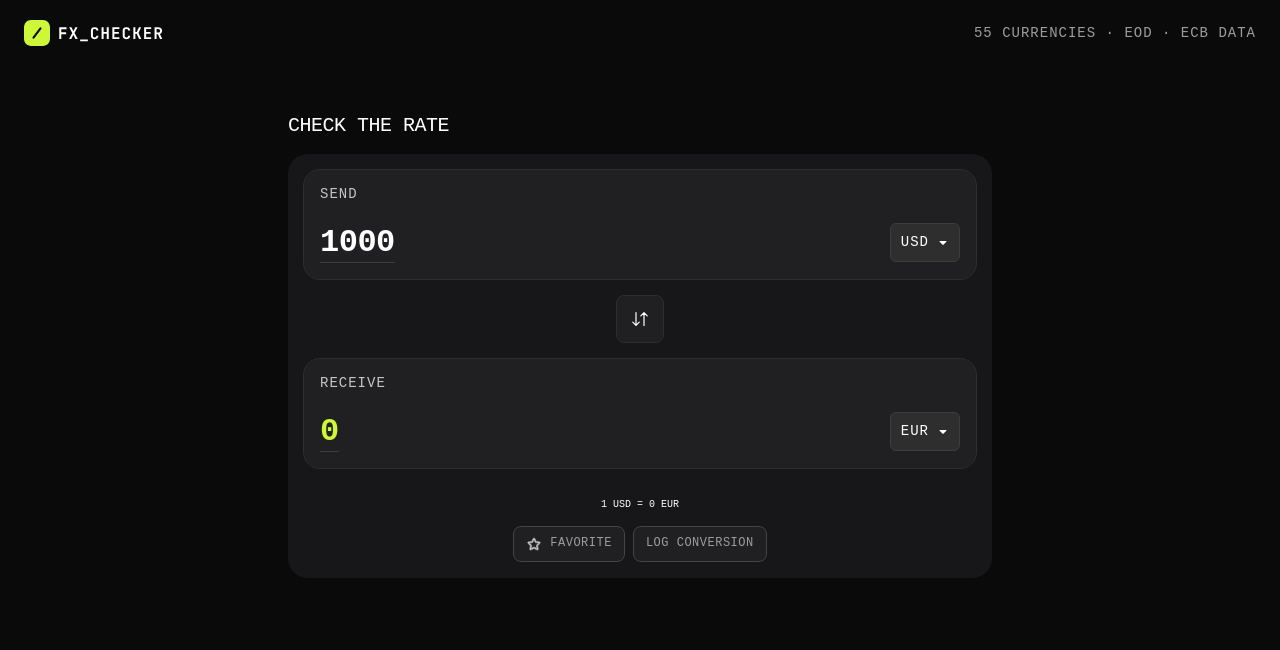
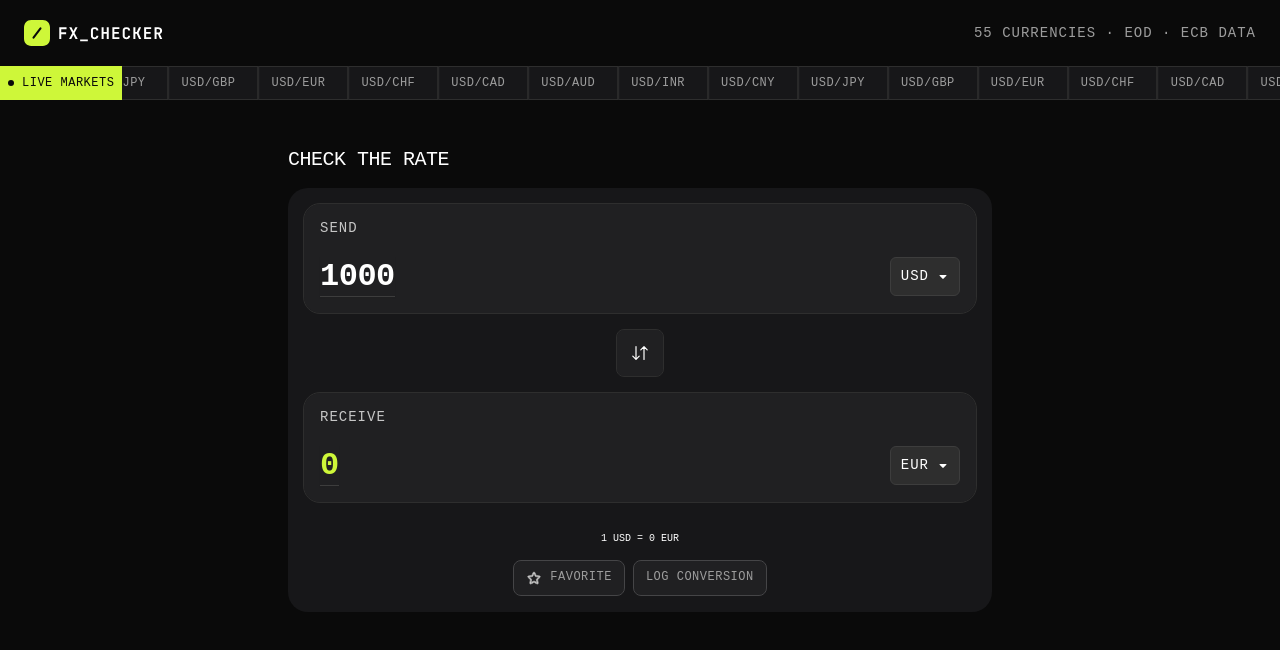
Before and after one commit to Fixito/fx-checker, a React (Vite) app: page / in a window 1280 px wide. Shown: the top 650 px of the page. Built offline with nearby package versions, Linux system fonts and the light colour scheme; no server answers.

Commit message:
feat: add Ticker component for displaying live market rates and update ticker animation duration

```diff
--- a/src/app.tsx
+++ b/src/app.tsx
@@ -3,6 +3,7 @@ import { parseAsFloat, parseAsStringLiteral, throttle, useQueryState } from 'nuq
 
 import { Converter } from '@/components/converter.tsx';
 import { Header } from '@/components/header.tsx';
+import { Ticker } from '@/components/ticker.tsx';
 import { getRateQueryOptions } from '@/queries/rates.ts';
 import { cc, RANGE_VALUES, TAB_VALUES } from '@/types/index.ts';
 
@@ -36,7 +37,7 @@ export default function App() {
     <>
       <Header />
 
-      {/* <div>Ticker</div> */}
+      <Ticker />
 
       <main className="container">
         {/* Converter wrapper */}
--- /dev/null
+++ b/src/components/ticker.tsx
@@ -0,0 +1,46 @@
+import IconChevronDown from '@/assets/images/icon-chevron-down.svg?react';
+import { useTickerRates } from '@/hooks/use-ticker-rates.ts';
+import { calculateDailyChange } from '@/lib/conversion';
+import { formatPair } from '@/types';
+
+export function Ticker() {
+  const tickerData = useTickerRates();
+  const looped = [...tickerData, ...tickerData];
+
+  return (
+    <div className="flex h-8.5 overflow-hidden bg-card text-preset-6 tablet:text-preset-5-medium">
+      <div className="flex shrink-0 items-center gap-2 bg-accent px-2 py-3 text-accent-foreground uppercase">
+        <span className="size-1.5 rounded-full bg-background" />
+        Live markets
+      </div>
+
+      <div className="group flex overflow-hidden">
+        <div className="flex animate-ticker group-hover:paused">
+          {looped.map(({ pair, rate, prevRate, isPending }, index) => {
+            const dailyChange = calculateDailyChange(rate, prevRate);
+
+            return (
+              <div
+                key={`${formatPair(pair)}-${index}`}
+                className="flex shrink-0 items-center gap-2.5 border border-border p-3"
+              >
+                <span className="text-muted-foreground">{formatPair(pair)}</span>
+                <span className="font-bold">{isPending ? '...' : rate?.toFixed(4)}</span>
+                {dailyChange != undefined && (
+                  <span className={dailyChange >= 0 ? 'text-success' : 'text-destructive'}>
+                    {dailyChange >= 0 ? (
+                      <IconChevronDown className="inline rotate-180" />
+                    ) : (
+                      <IconChevronDown className="inline" />
+                    )}{' '}
+                    {Math.abs(dailyChange).toFixed(2)}%
+                  </span>
+                )}
+              </div>
+            );
+          })}
+        </div>
+      </div>
+    </div>
+  );
+}
--- a/src/index.css
+++ b/src/index.css
@@ -145,7 +145,7 @@
 
   --ease-out: cubic-bezier(0.23, 1, 0.32, 1);
 
-  --animate-ticker: ticker 20s linear infinite;
+  --animate-ticker: ticker 90s linear infinite;
 
   @keyframes ticker {
     0% {
```
